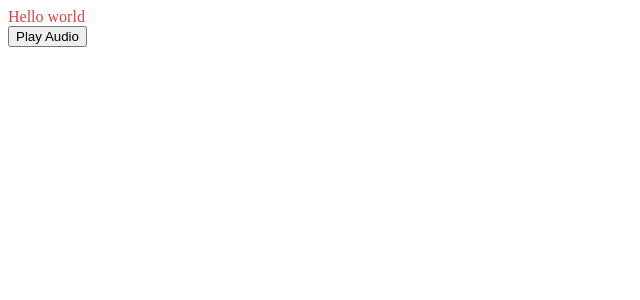
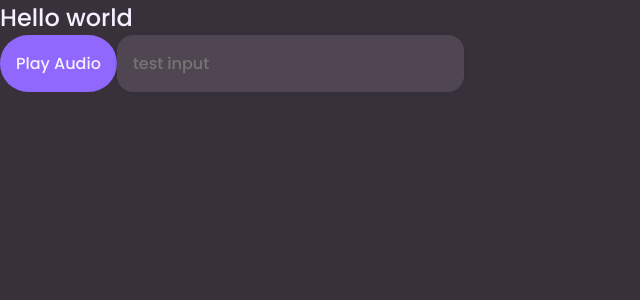
Before and after one commit to Nellak2017/SE1-Semester-Project, a Next.js app in the folder se1-semester-project/: page / in a window 1280 px wide. Shown: the top 300 px of the page, without its empty margins (0-640 px from the left). Built offline with nearby package versions, Linux system fonts and the light colour scheme.

Commit message:
Made global css and added elevations and Poppins font.

```diff
--- /dev/null
+++ b/se1-semester-project/src/design_system/globalStyles.js
@@ -0,0 +1,79 @@
+import { createGlobalStyle } from 'styled-components'
+
+// This provides default global CSS that is as minimal and as reasonable as possible
+// @todo: add default font-family
+const GlobalStyle = createGlobalStyle`
+* {
+    box-sizing: border-box;
+    margin: 0;
+    padding: 0;
+    font-size: ${props => props.theme.fontSizes.medium};
+    font-family: 'Poppins', 'Source Sans Pro', 'sans-serif';
+    // Will we use Poppins?
+}
+
+a {
+    text-decoration: none;
+}
+
+body {
+    padding: 0;
+    margin: 0;
+    background-color: ${props => props.theme.colors.body};
+    color: ${props => props.theme.colors.defaultFontColor};
+}
+
+p, input, button, li, a, span {
+    color: ${props => props.theme.colors.defaultFontColor};
+}
+
+p, input, li, a, span :hover{
+    color: ${props => props.theme.colors.defaultFontColor};
+    box-shadow: ${props => props.theme.elevations.extraSmall};
+}
+
+// appears like basic button by default
+button {
+    background-color: ${props => props.theme.colors.primary};
+    padding: ${props => props.theme.spaces.medium};
+    border-radius: ${props => props.theme.spaces.large};
+    outline: none;
+    border: 0px solid transparent;
+}
+
+button:hover {
+    background-color: ${props => props.theme.colors.primaryHover};
+    box-shadow: ${props => props.theme.elevations.extraSmall};
+    cursor: pointer;
+}
+
+// appears like square bar container by default (Message Input)
+input {
+    background-color: ${props => props.theme.colors.lightNeutral};
+    border-radius: ${props => props.theme.spaces.medium};
+    padding: ${props => props.theme.spaces.medium};
+    color: ${props => props.theme.colors.defaultFontColor};
+    outline: none;
+    border: 0px solid transparent;
+}
+
+input:hover {
+    background-color: ${props => props.theme.colors.lightNeutralHover};
+}
+
+// basic icon uses default font colors
+.icon {
+    padding: 0;
+    margin: 0;
+    color: ${props => props.theme.colors.defaultFontColor};
+}
+
+.icon:hover {
+        transition: 350ms;
+        color: ${props => props.theme.colors.primaryLightHover} !important;
+        cursor: pointer;
+}
+
+`
+
+export default GlobalStyle
--- a/se1-semester-project/src/pages/_app.js
+++ b/se1-semester-project/src/pages/_app.js
@@ -1,6 +1,14 @@
+import GlobalStyle from '../design_system/globalStyles'
+import { ThemeProvider } from 'styled-components'
+import theme from '../design_system/theme'
 
 function MyApp ({ Component, pageProps }) {
-  return <Component {...pageProps} />
+  return (
+    <ThemeProvider theme={theme}>
+      <GlobalStyle />
+      <Component {...pageProps} />
+    </ThemeProvider>
+  )
 }
 
 export default MyApp
--- a/se1-semester-project/src/pages/index.js
+++ b/se1-semester-project/src/pages/index.js
@@ -1,16 +1,22 @@
 import Player from '../components/Player'
 import styled, { ThemeProvider } from 'styled-components'
+import { space, color, layout, typography } from 'styled-system'
 import theme from '../design_system/theme'
 
 export default function Home () {
   return (
     <ThemeProvider theme={theme}>
-      <TestComponent color='primary'>Hello world</TestComponent>
+      <TestComponent fontSize='large'>Hello world</TestComponent>
       <Player url='https://www.soundhelix.com/examples/mp3/SoundHelix-Song-1.mp3' />
+      <input placeholder='test input' />
     </ThemeProvider>
   )
 }
 
+// color: ${props => props.theme.colors.danger}
 const TestComponent = styled.div`
-  color: ${props => props.theme.colors.danger}
+  ${space};
+  ${color};
+  ${layout};
+  ${typography};
 `
```
